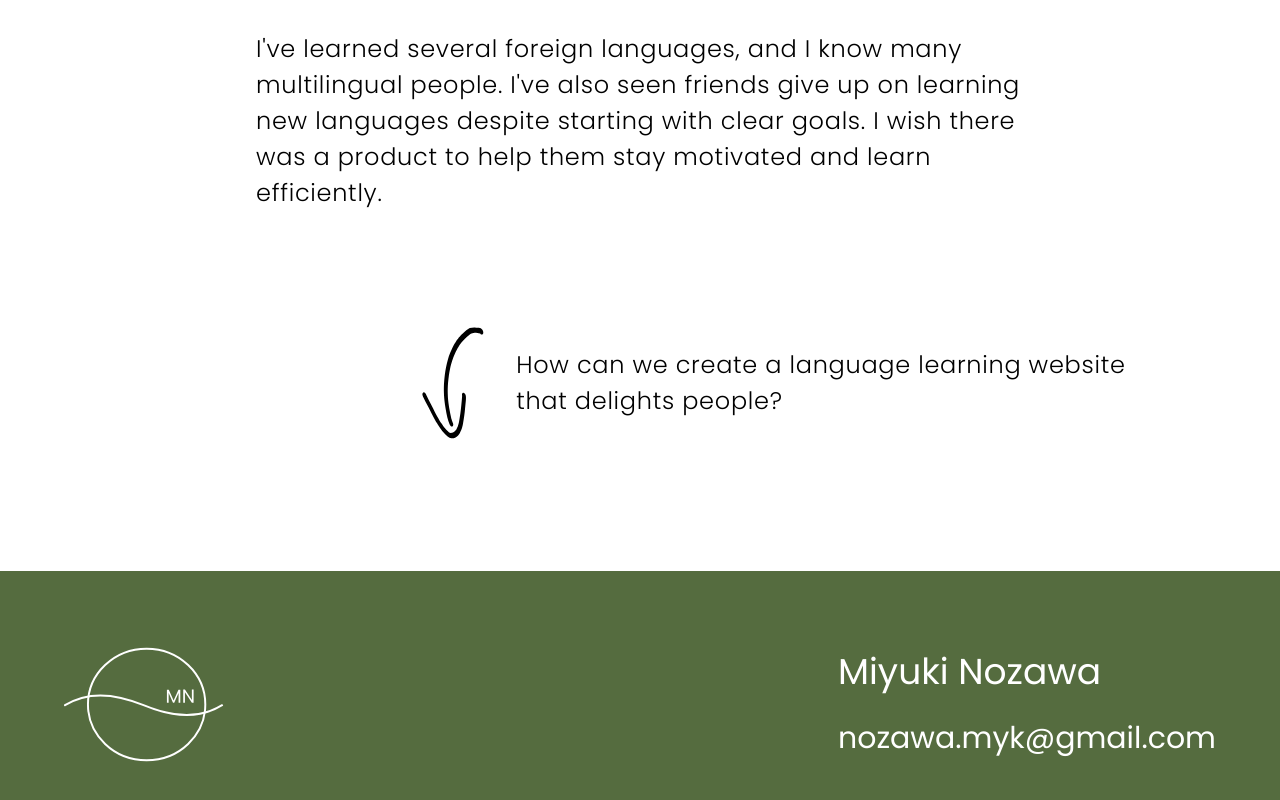
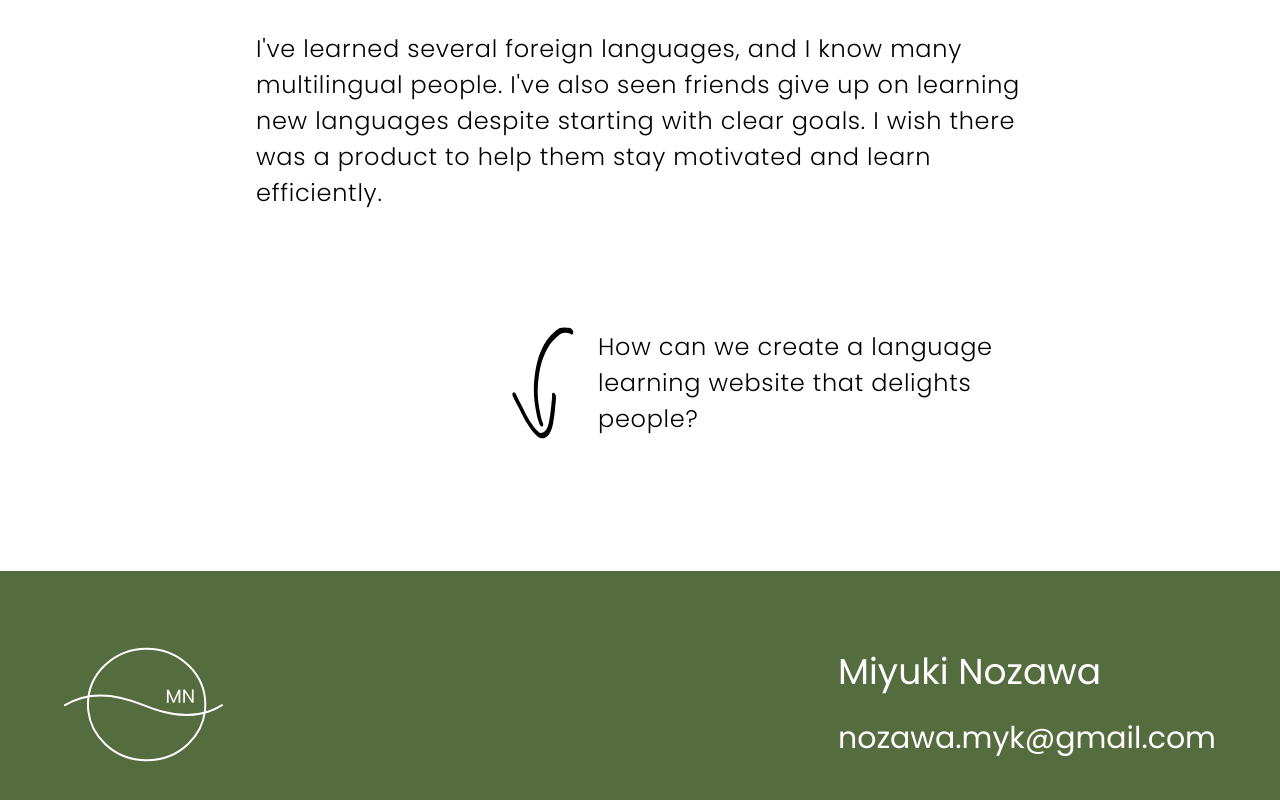
Before and after one commit to Miyuki-Nozawa/Miyuki-Nozawa.github.io, a Next.js app: page /projects/gengo in a window 1280 px wide. Shown: the part 3353-4153 px from the top of the page. Built offline with nearby package versions, Linux system fonts and the light colour scheme.

Commit message:
transition

```diff
--- /dev/null
+++ b/src/app/components/transition.tsx
@@ -0,0 +1,18 @@
+import Image from "next/image";
+import Text from "@/app/components/text";
+
+export default function Transition({ text }: { text: string }) {
+  return (
+    <div className="mx-64">
+      <div className="flex items-center space-x-6 w-2/3 ml-auto my-9">
+        <Image
+          src="/icons/down-arrow.svg"
+          alt="down arrow"
+          width={75}
+          height={100}
+        />
+        <Text>{text}</Text>
+      </div>
+    </div>
+  );
+}
--- a/src/app/projects/gengo/page.tsx
+++ b/src/app/projects/gengo/page.tsx
@@ -1,9 +1,10 @@
+import Image from "next/image";
 import ProjectContents from "@/app/components/project-contents";
 import ProjectHero from "@/app/components/project-hero";
 import ProjectStatement from "@/app/components/project-statement";
 import Section from "@/app/components/section";
 import Text from "@/app/components/text";
-import Image from "next/image";
+import Transition from "@/app/components/transition";
 
 export default function Gengo() {
   const problemStatement =
@@ -20,6 +21,7 @@ export default function Gengo() {
     Developing a language learning product to help people stay motivated \
     and learn languages efficiently.\
   ";
+
   return (
     <div>
       <ProjectHero
@@ -56,20 +58,7 @@ export default function Gengo() {
           product to help them stay motivated and learn efficiently.
         </Text>
         {/* transition */}
-        <div>
-          <div className="flex items-center space-x-8 w-[72%] ml-auto my-9">
-            <Image
-              src="/icons/down-arrow.svg"
-              alt="down arrow"
-              width={75}
-              height={100}
-            />
-            <Text>
-              How can we create a language learning website that delights
-              people?
-            </Text>
-          </div>
-        </div>
+        <Transition text="How can we create a language learning website that delights people?" />
       </Section>
     </div>
   );
```
